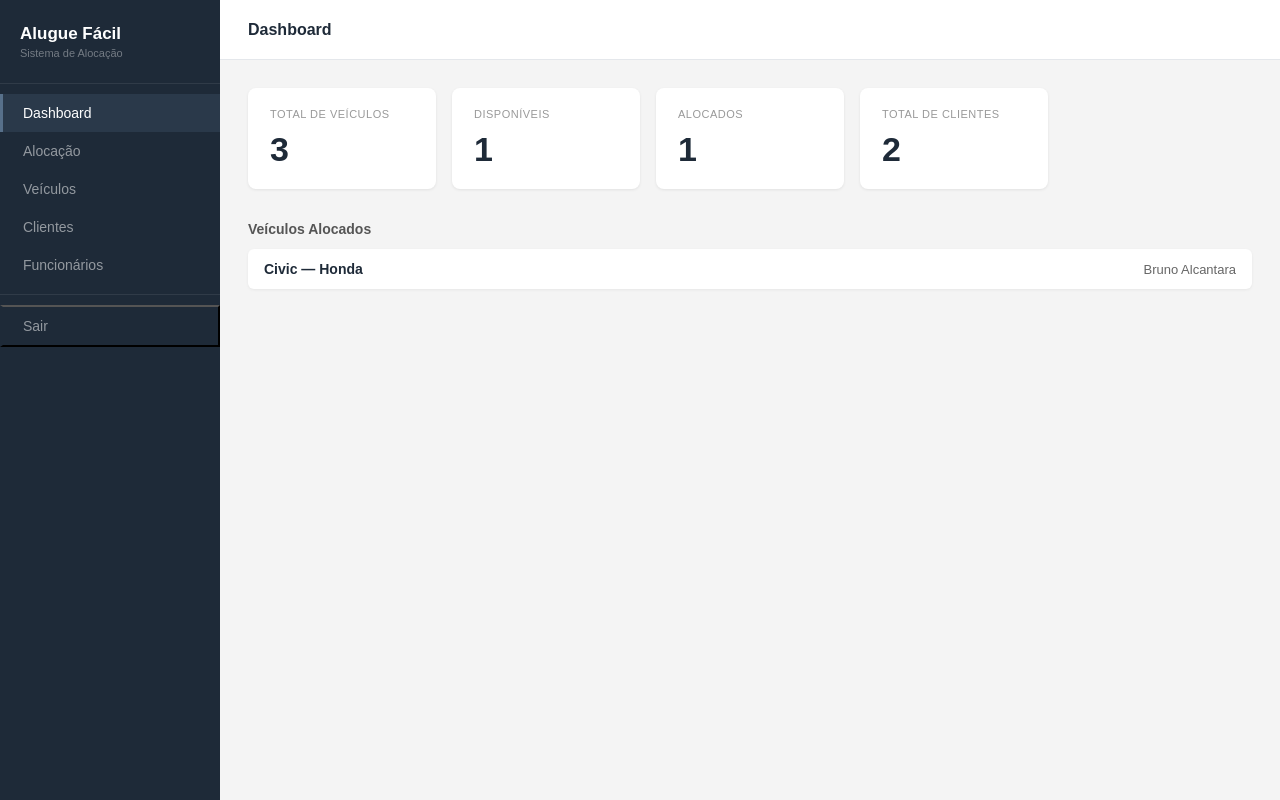
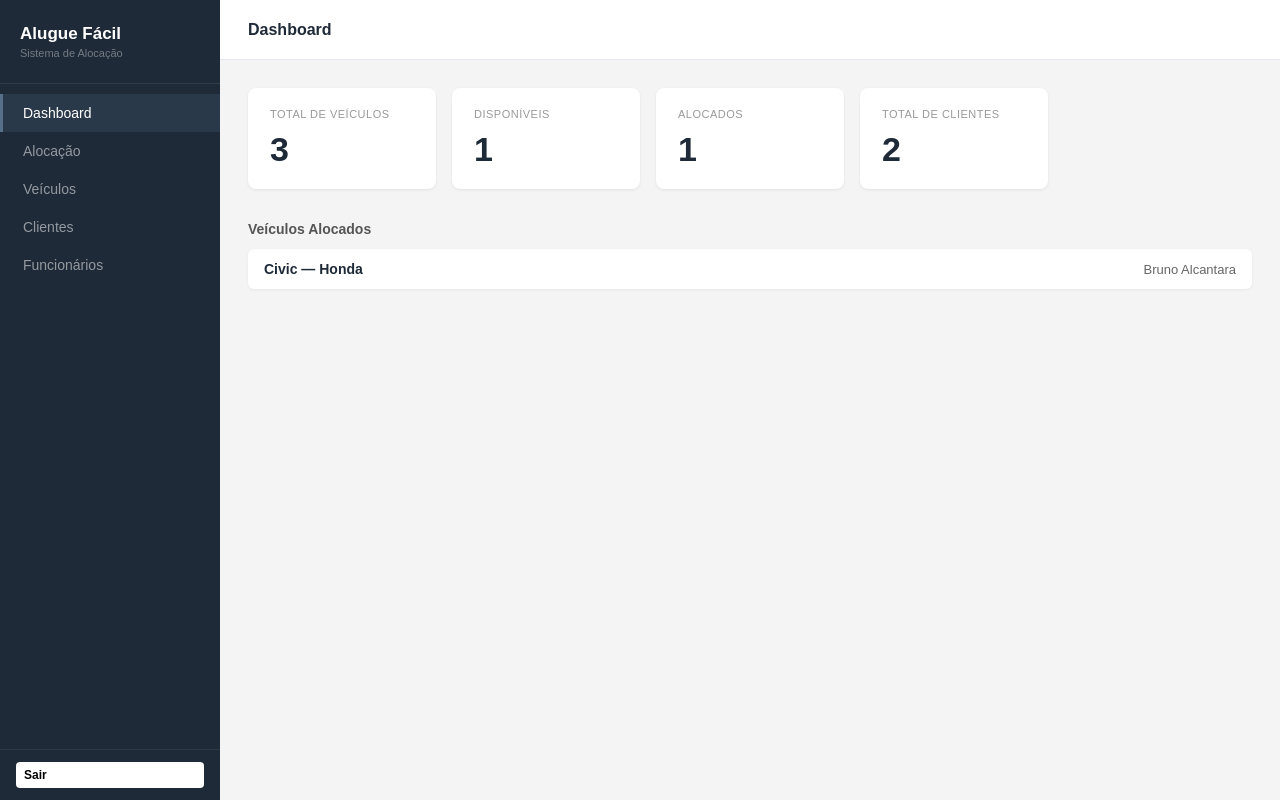
Before and after one commit to BrunoAlcantaraa/SiteAlocarVeiculos, a plain HTML site: page frontend/index.html in a window 1280 px wide. Both pictures are taken after typing "Sample", "Sample123" into the empty fields and a click on the button "Entrar". Drawn offline with Linux system fonts and the light colour scheme.

Commit message:
fix: consertado btn logout

```diff
--- a/frontend/index.html
+++ b/frontend/index.html
@@ -53,9 +53,10 @@
                     onclick="mostrarPagina('pag-cadastro-clientes')">Clientes</a>
                 <a href="#" class="nav-item" data-page="pag-cadastro-funcionarios"
                     onclick="mostrarPagina('pag-cadastro-funcionarios')">Funcionários</a>
-                <div class="nav-separator"></div>
-                <button class="nav-item nav-logout" onclick="fazerLogout()">Sair</button>
             </nav>
+            <div id="sidebar-footer">
+                <button class="nav-logout" onclick="fazerLogout()">Sair</button>
+            </div>
         </aside>
 
         <!-- Área Principal -->
--- a/frontend/script.js
+++ b/frontend/script.js
@@ -192,10 +192,11 @@
         localStorage.removeItem("usuarioLogado");
         sessionStorage.clear();
 
-        dom.loginScreen.style.display = "block";
         dom.layout.style.display = "none";
+        dom.loginScreen.style.display = "flex";
 
         document.getElementById("form-login").reset();
+        document.getElementById("login-erro").textContent = "";
         document.getElementById("input-login-usuario").focus();
     }
 }
--- a/frontend/style.css
+++ b/frontend/style.css
@@ -688,6 +688,7 @@
 }
 
 .form-cadastrar {
+    width: 100%;
     background: #fff;
     border-radius: 8px;
     padding: 20px;
@@ -928,26 +929,28 @@
    LOGOUT
    ===================== */
 
-.nav-separator {
-    height: 1px;
-    background-color: rgba(255, 255, 255, 0.08);
-    margin: 10px 0;
+#sidebar-footer {
+    padding: 12px 16px;
+    border-top: 1px solid rgba(255, 255, 255, 0.07);
 }
 
 .nav-logout {
-    color: rgba(255, 255, 255, 0.52) !important;
-    border-left-color: transparent !important;
-    background: none;
+    background: white;
+    border: none;
+    font-weight: bold;
     font-family: Arial, sans-serif;
-    font-size: 14px;
+    font-size: 12px;
     cursor: pointer;
+    padding: 6px 8px;
+    border-radius: 4px;
     width: 100%;
     text-align: left;
+    transition: color 0.15s, background-color 0.15s;
 }
 
 .nav-logout:hover {
-    color: #d32f2f !important;
-    background-color: rgba(255, 64, 64, 0.08) !important;
+    color: rgba(255, 100, 100, 0.8);
+    background-color: rgba(255, 64, 64, 0.07);
 }
 
 /* =====================
```
